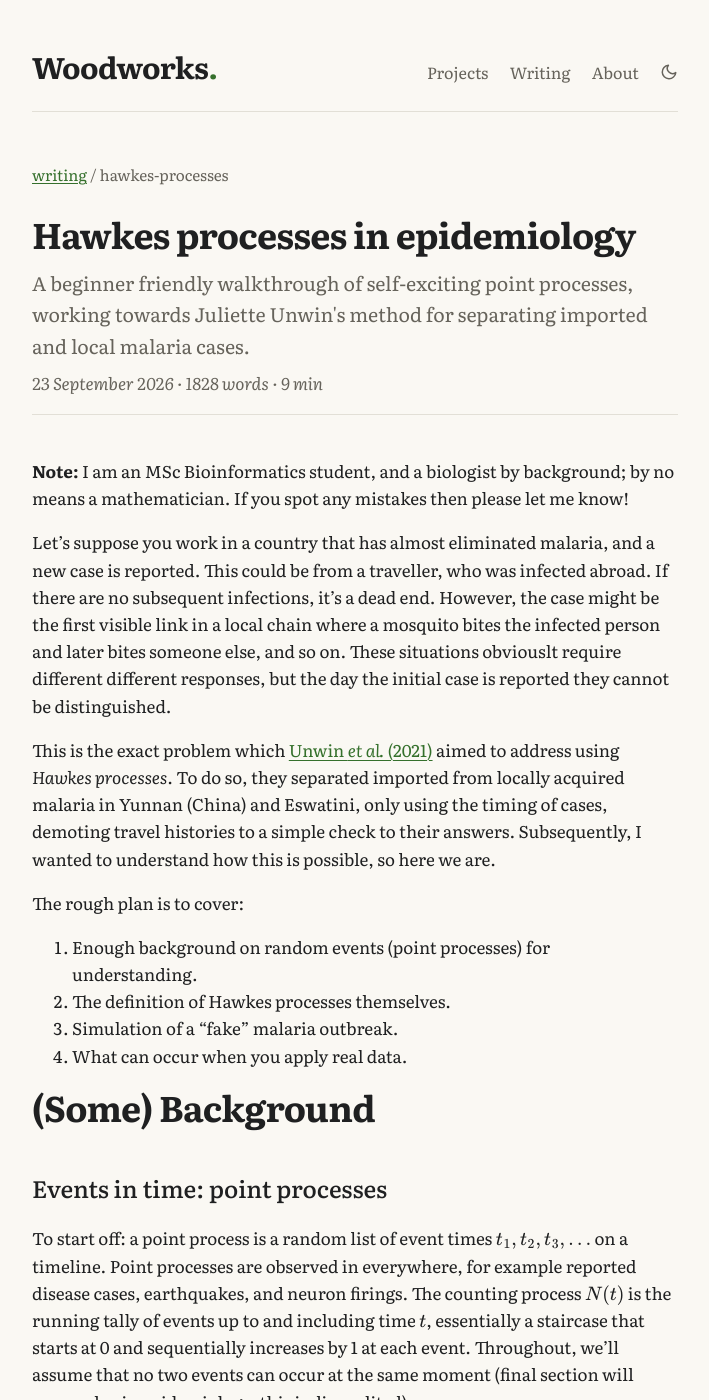
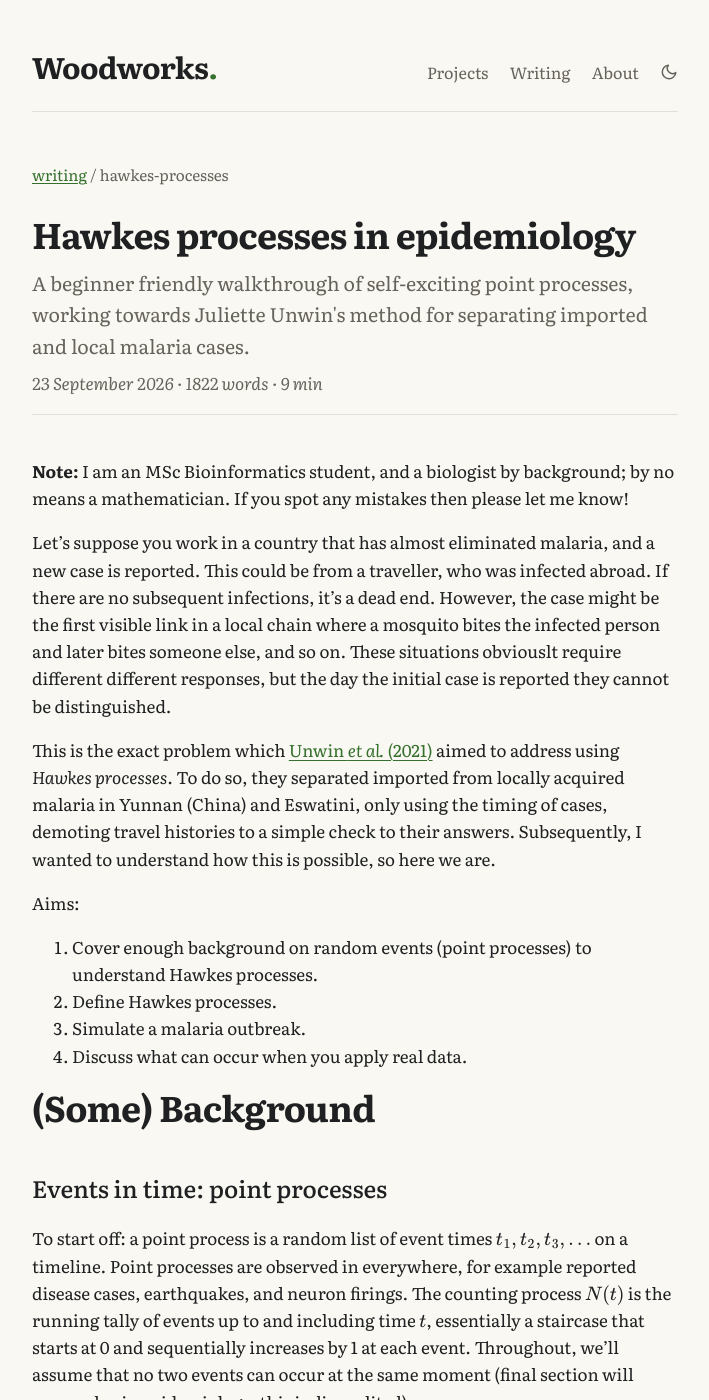
Before and after one commit to timj-wood/timj-wood.github.io, a Jekyll site: the page built from _posts/2026-09-23-hawkes-processes.md, in a window 1280 px wide and 1400 px high. Shown: the whole window, without its empty margins (285-994 px from the left). Built offline with Jekyll 4.4.1, drawn with Linux system fonts in a browser that asks for light colours.

Commit message:
Update 2026-09-23-hawkes-processes.md

```diff
--- a/_posts/2026-09-23-hawkes-processes.md
+++ b/_posts/2026-09-23-hawkes-processes.md
@@ -10,12 +10,12 @@ Let's suppose you work in a country that has almost eliminated malaria, and a ne
 
 This is the exact problem which [Unwin *et al.* (2021)](https://doi.org/10.1371/journal.pcbi.1008830) aimed to address using *Hawkes processes*. To do so, they separated imported from locally acquired malaria in Yunnan (China) and Eswatini, only using the timing of cases, demoting travel histories to a simple check to their answers. Subsequently, I wanted to understand how this is possible, so here we are.
 
-The rough plan is to cover:
+Aims:
 
-1. Enough background on random events (point processes) for understanding.
-2. The definition of Hawkes processes themselves.
-3. Simulation of a "fake" malaria outbreak.
-4. What can occur when you apply real data.
+1. Cover enough background on random events (point processes) to understand Hawkes processes.
+2. Define Hawkes processes.
+3. Simulate a malaria outbreak.
+4. Discuss what can occur when you apply real data.
 
 # (Some) Background
 
```
